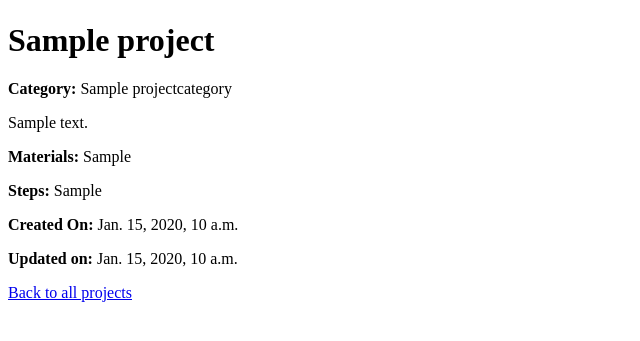
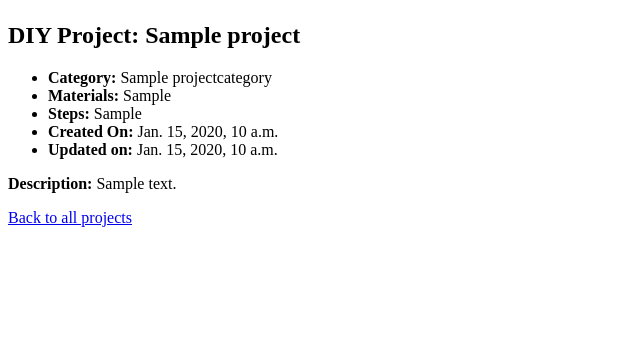
Before and after one commit to yanicells/commongrounds-A-21, a Django app: page /diyprojects/project/1 in a window 1280 px wide. Shown: the part 58-399 px from the top of the page, without its empty margins (0-640 px from the left). Run offline with Django 5.2, Linux system fonts and the light colour scheme; tables that the repository leaves empty hold one stand-in row (values such as "Sample post").

Commit message:
feat: update ui and layout

```diff
--- a/diyprojects/templates/diyprojects/project_detail.html
+++ b/diyprojects/templates/diyprojects/project_detail.html
@@ -3,12 +3,14 @@
 {% block title %}{{ project.title}}{% endblock %}
 
 {% block content %}
-<h1>{{ project.title }}</h1>
-<p><strong>Category:</strong> {{ project.category }}</p>
-<p>{{ project.description }}</p>
-<p><strong>Materials:</strong> {{ project.materials }}</p>
-<p><strong>Steps:</strong> {{ project.steps }}</p>
-<p><strong>Created On:</strong> {{ project.created_on }}</p>
-<p><strong>Updated on:</strong> {{ project.updated_on }}</p>
-<a href="{% url 'diyprojects:project-list' %}">Back to all projects</a>
+  <h2>DIY Project: {{ project.title }}</h2>
+  <ul>
+    <li><strong>Category:</strong> {{ project.category }}</li>
+    <li><strong>Materials:</strong> {{ project.materials }}</li>
+    <li><strong>Steps:</strong> {{ project.steps }}</li>
+    <li><strong>Created On:</strong> {{ project.created_on }}</li>
+    <li><strong>Updated on:</strong> {{ project.updated_on }}</li>
+  </ul>
+  <p><strong>Description:</strong> {{ project.description }}</p>
+  <a href="{%url 'diyprojects:project-list'%}">Back to all projects</a>
 {% endblock %}
--- a/diyprojects/templates/diyprojects/project_list.html
+++ b/diyprojects/templates/diyprojects/project_list.html
@@ -3,7 +3,7 @@
 {% block title %}DIY Projects{%endblock %}
 
 {% block content %}
-<h1>DIY Projects</h1>
+<h2>DIY Projects</h2>
 <ul>
   {% for project in projects %}
   <li>
```
